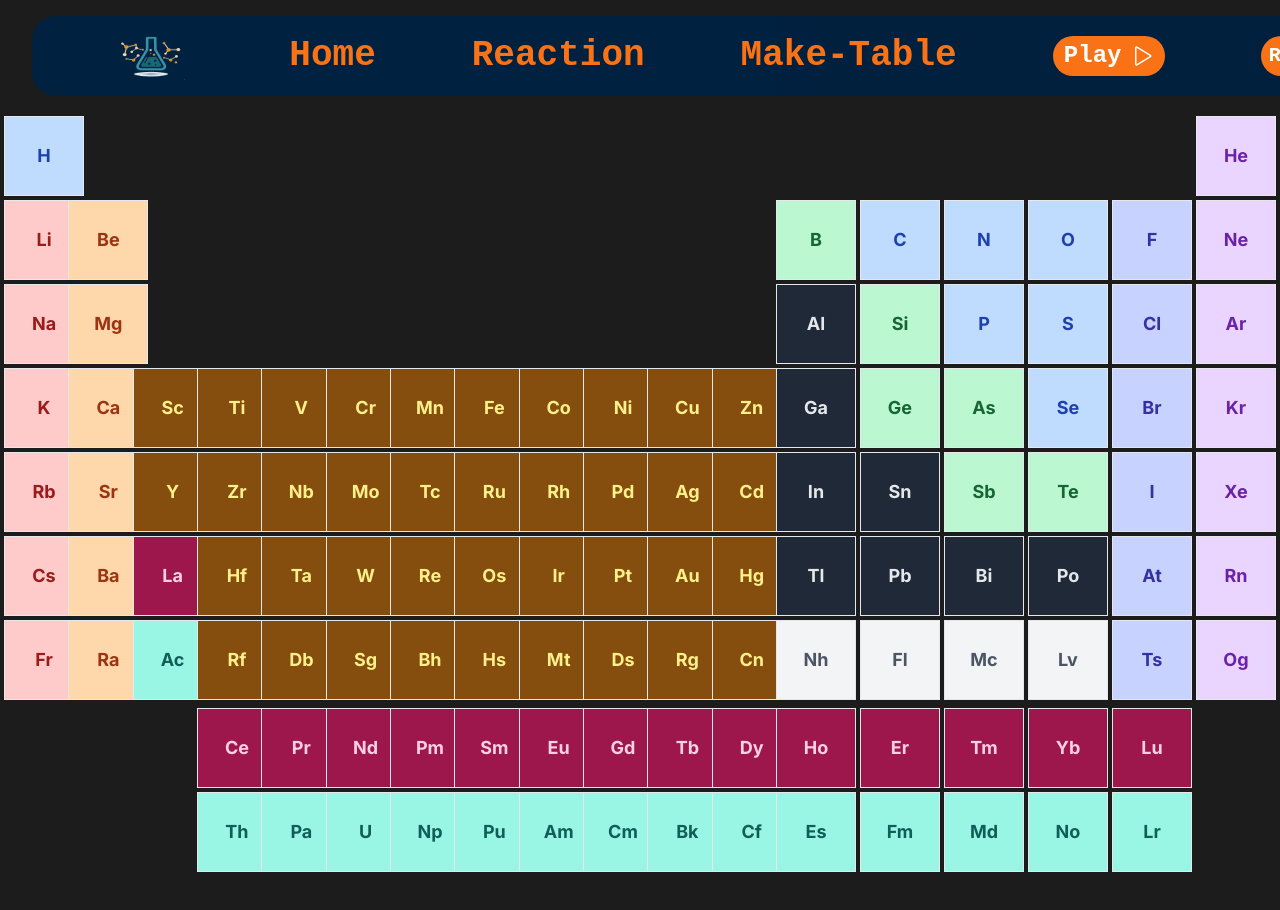
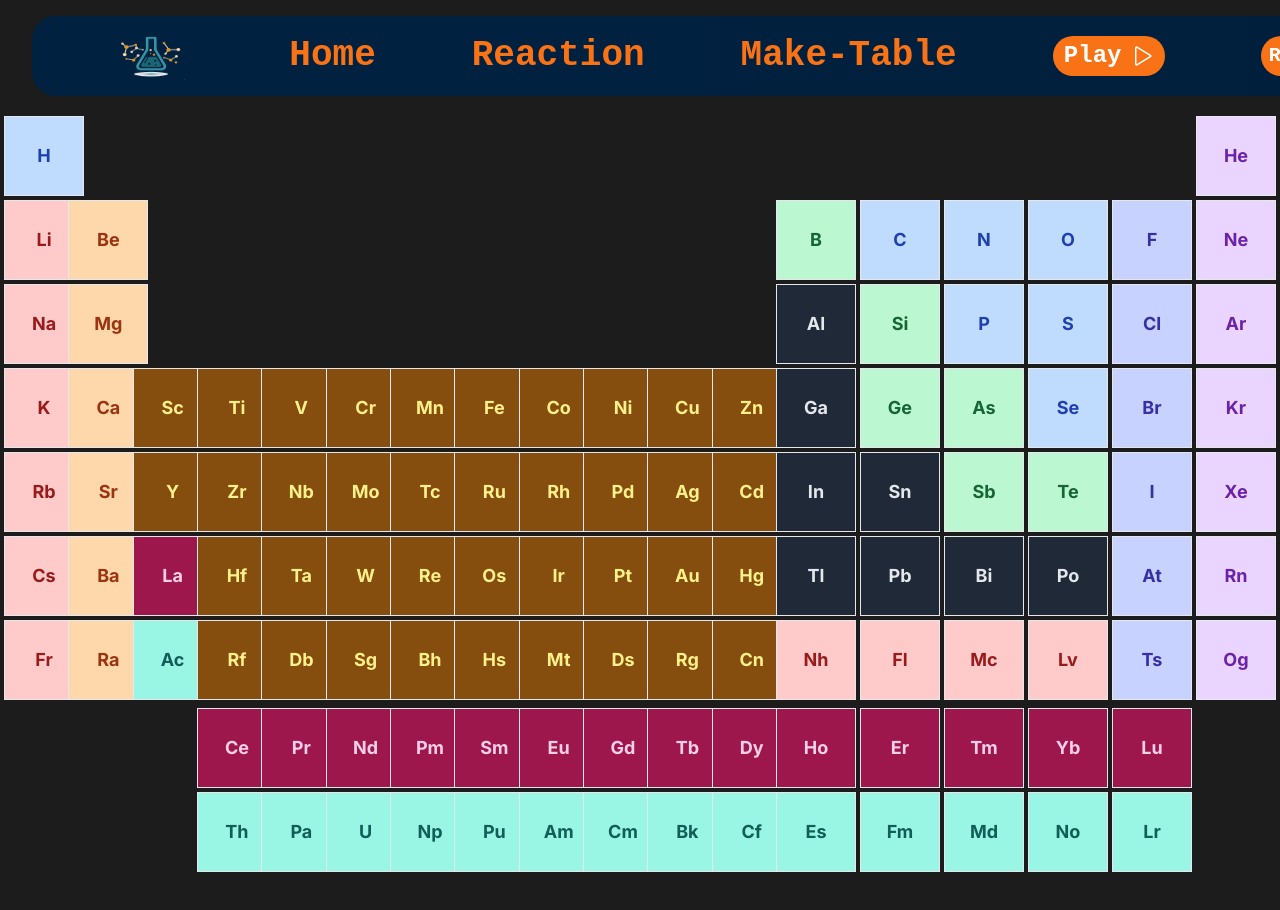
Before and after one commit to Anamay-Upreti/Modern-Periodic-Table, a Next.js app: page / in a window 1280 px wide. Shown: the top 910 px of the page. Built offline with nearby package versions, Linux system fonts and the light colour scheme; a web font is replaced by a local one.

Commit message:
restelemnts

```diff
--- a/components/Elements.tsx
+++ b/components/Elements.tsx
@@ -122,10 +122,10 @@ const elements = [
   { symbol: 'Ds', name: 'Darmstadtium', colStart: 10, rowStart: 7 , group: 'transition-metal'},
   { symbol: 'Rg', name: 'Roentgenium', colStart: 11, rowStart: 7 , group: 'transition-metal'},
   { symbol: 'Cn', name: 'Copernicium', colStart: 12, rowStart: 7 , group: 'transition-metal'},
-  { symbol: 'Nh', name: 'Nihonium', colStart: 13, rowStart: 7  },
-  { symbol: 'Fl', name: 'Flerovium', colStart: 14, rowStart: 7 },
-  { symbol: 'Mc', name: 'Moscovium', colStart: 15, rowStart: 7 },
-  { symbol: 'Lv', name: 'Livermorium', colStart: 16, rowStart: 7 },
+  { symbol: 'Nh', name: 'Nihonium', colStart: 13, rowStart: 7 , group: 'alkali-metal' },
+  { symbol: 'Fl', name: 'Flerovium', colStart: 14, rowStart: 7 , group: 'alkali-metal'},
+  { symbol: 'Mc', name: 'Moscovium', colStart: 15, rowStart: 7 , group: 'alkali-metal'},
+  { symbol: 'Lv', name: 'Livermorium', colStart: 16, rowStart: 7, group: 'alkali-metal' },
   { symbol: 'Ts', name: 'Tennessine', colStart: 17, rowStart: 7 , group: 'halogen'},
   { symbol: 'Og', name: 'Oganesson', colStart: 18, rowStart: 7 , group: 'noble-gas'},
 ];
```
